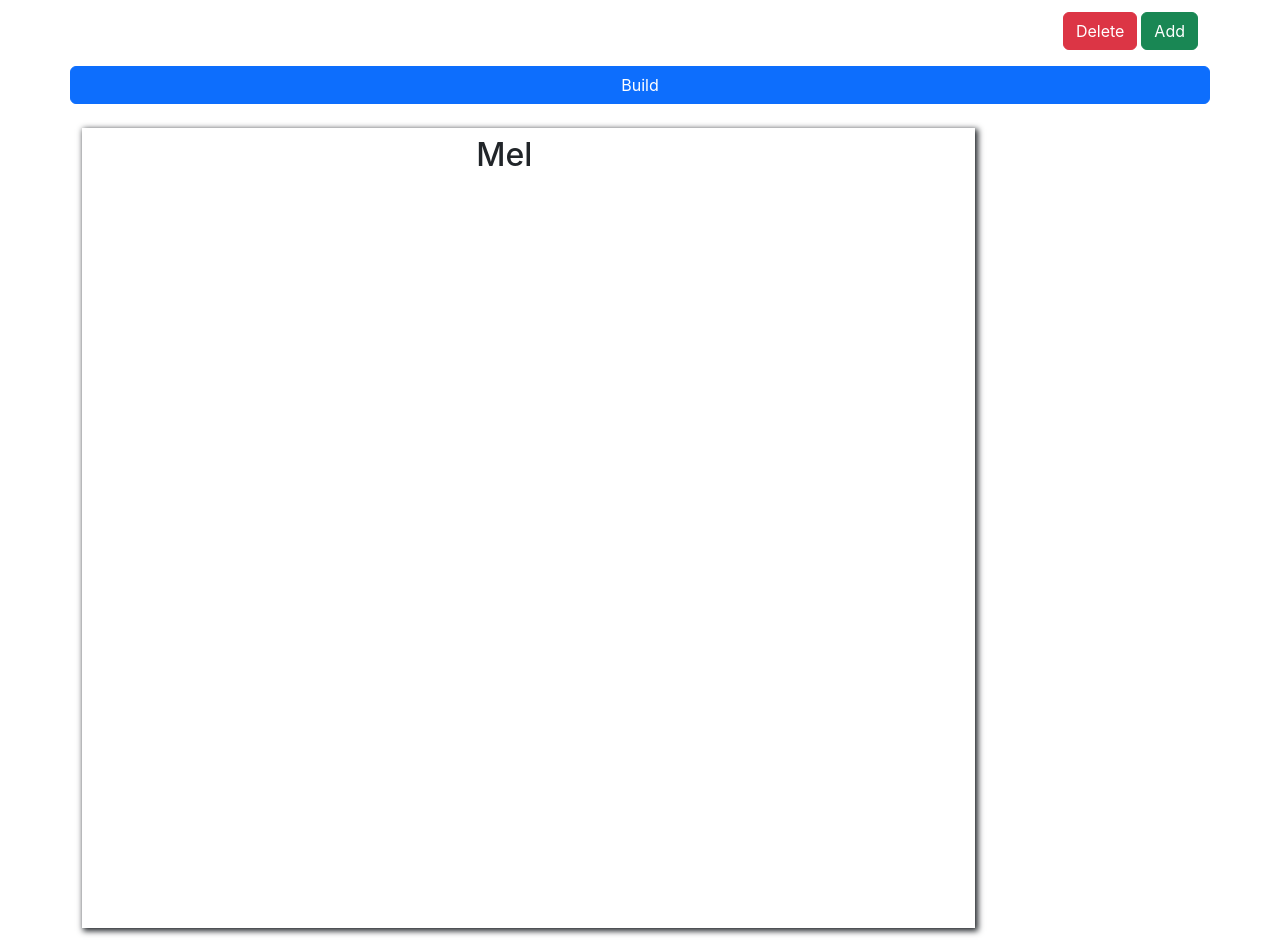
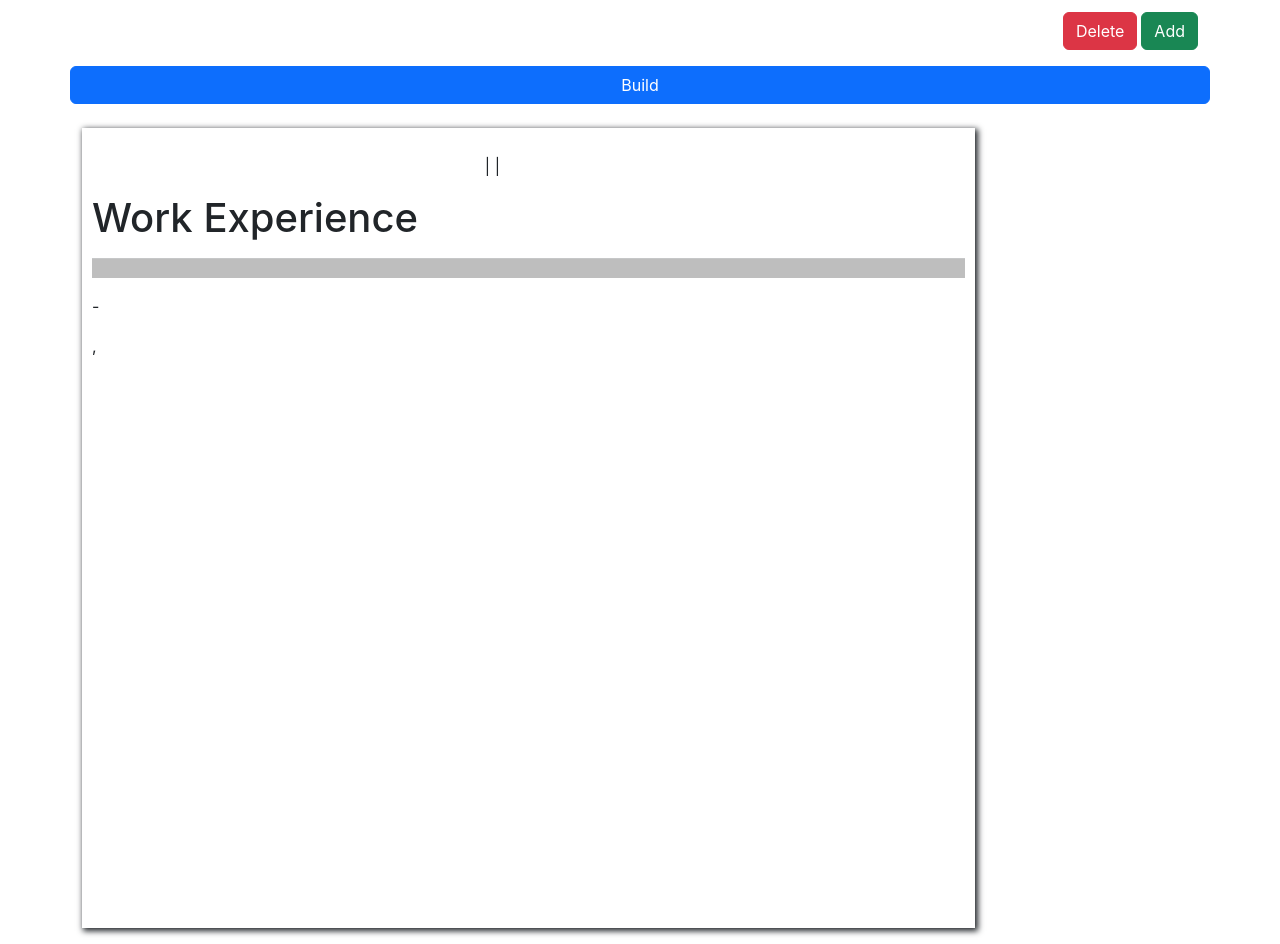
Before and after one commit to IamLiam09/cv-project, a React (Create React App) app: page / in a window 1280 px wide. Shown: the part 1200-2144 px from the top of the page. Built offline with nearby package versions, Linux system fonts and the light colour scheme; the HTML template or start-up script is replaced by a standard one.

Commit message:
Working of the arrangement of work experience

```diff
--- a/src/App.css
+++ b/src/App.css
@@ -1,3 +1,7 @@
+hr{
+  height: 20px;
+  background-color: black;
+}
 .butt{
   display: flex;
   justify-content: flex-end;
@@ -11,6 +15,8 @@
   box-sizing: border-box;
   box-shadow: 2px 2px 6px 1px;
   background-color: black;
+ padding: 10px;
+
 }
 .generalview{
   display: flex;
@@ -20,3 +26,13 @@
 .generalview.firstInfo{
   font-size: 0.5rem;
 }
+.generalview.firstInfo a{
+  padding-top: 0px;
+  margin-top: 0px;
+  color: black;
+}
+.secondarr h1{
+  /* border-bottom: 2px black;
+  width: 100%; */
+  line-height: 1.2;
+}
--- a/src/App.js
+++ b/src/App.js
@@ -6,6 +6,7 @@ import Educational from "./components/Education.js"
 import WorkExperience from "./components/Practicalexp.js"
 import Buildbtn from "./components/Buildbtn.js"
 import Generalview from "./layouts/Generalview.js"
+import Practicalexpview from "./layouts/Practicalexpview"
 import { Container, Row, Col, Button} from "react-bootstrap"
 import uniqid from "uniqid";
 function App() {
@@ -51,7 +52,8 @@ function App() {
         <Educational  educationInfo={educationInfo} setEducationInfo={setEducationInfo} />
         <Buildbtn />
         <div className="bg-white mt-4 mb-3 paper">
-			<Generalview personalInfo={personalInfo}/>
+			<Generalview personalInfo={personalInfo} />
+			<Practicalexpview generalInfo={generalInfo} />
 		</div>
       </Container>
     </>
--- a/src/layouts/Generalview.js
+++ b/src/layouts/Generalview.js
@@ -16,13 +16,13 @@ const Generalview = (props) => {
 								</h1>
 							</Row>
 							<Row>
-								<h2>Mel</h2>
+								<a href={first.website}>{first.website}</a>
 							</Row>
 							<Row>
 								<h2>{first.title}</h2>
 							</Row>
 							<Row>
-								{first.phoneNumber} {first.email} {first.location}
+								<p>{first.phoneNumber} | {first.email} | {first.location}</p>
 							</Row>
 						</Row>
 					</div>
--- a/src/layouts/Practicalexpview.js
+++ b/src/layouts/Practicalexpview.js
@@ -1,27 +1,31 @@
 import { useState } from "react";
 import { Col, Row } from "react-bootstrap";
 const Generalview = (props) => {
-	const { secondarr } = props;
+	const { generalInfo } = props;
+    const [secondarr, setSecondArr ] = useState(generalInfo)
 	return (
 		<section>
-            <h1 className=""> Work Experience </h1>
+            <h1 className="secondarr"> Work Experience</h1>
+            <hr></hr>
 			{secondarr.map((second, index) => {
-				<div key={index}>
-					<Row>
-                        <div className="flex">
-                            <Row>
-                                <h1>
+                return(
+                    <div key={index}>
+					<div>
+                        <div className="secondarr__details">
+                            <div>
+                                <p>{second.from}-
+                                {second.end}</p>
+                            </div>
+                            <div>
+                                <p>
                                     {second.jobTitle}
-                                </h1>
-                                <h2>{second.location}</h2>
-                            </Row>
-                            <Row>
-                                <h2>{second.company}</h2>
-                                <h4>{second.from}-{second.end}</h4>
-                            </Row>
+                                </p>
+                                <p>{second.company}, {second.location}</p>
+                            </div>
                         </div>
-				    </Row>
-				</div>;
+				    </div>
+				</div>
+                )
 			})}
 		</section>
 	);
```
